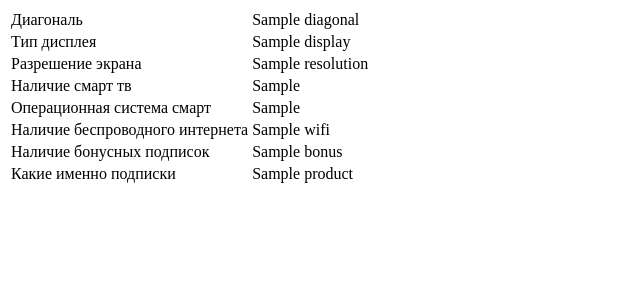
After one commit to bykoviu/Store, a Django app: template shop/mainapp/templates/tvset_specification.html in a window 1280 px wide. The commit adds this page. Shown: the top 300 px of the page, without its empty margins (0-640 px from the left). Run offline with Django 3.2, Linux system fonts and the light colour scheme; the template is opened without the code that fills it: most values are stand-ins (such as "Sample title", 1, 10 or a date in 2020).

Commit message:
add model Tvset

```diff
--- a/shop/mainapp/templates/base.html
+++ b/shop/mainapp/templates/base.html
@@ -27,7 +27,7 @@
   <!-- Navigation -->
   <nav class="navbar navbar-expand-lg navbar-dark bg-dark fixed-top">
     <div class="container">
-      <a class="navbar-brand" href="#">Start Bootstrap</a>
+      <a class="navbar-brand" href="{% url 'base' %}">Start Bootstrap</a>
       <button class="navbar-toggler" type="button" data-toggle="collapse" data-target="#navbarResponsive" aria-controls="navbarResponsive" aria-expanded="false" aria-label="Toggle navigation">
         <span class="navbar-toggler-icon"></span>
       </button>
--- a/shop/mainapp/templates/product_detail.html
+++ b/shop/mainapp/templates/product_detail.html
@@ -21,8 +21,10 @@
     <p class="pt-4">Характеристики:</p>
     {% if product.category.slug == 'smartphones' %}
         {% include 'smartphone_specification.html' %}
-    {% else %}
+    {% elif product.category.slug == 'notebooks' %}
         {% include 'notebook_specification.html' %}
+    {% elif product.category.slug == 'tvsets' %}
+        {% include 'tvset_specification.html' %}
     {% endif %}
 </div>
 
--- a/shop/mainapp/templates/smartphone_specification.html
+++ b/shop/mainapp/templates/smartphone_specification.html
@@ -25,7 +25,11 @@
       <td >Наличие SD карты</td>
       <td>{{ product.sd }}</td>
     </tr>
-     <tr>
+    <tr>
+      <td >максимальный объем карты памяти</td>
+      <td>{{ product.sd_volume_max }}</td>
+    </tr>
+    <tr>
       <td >Основная камера</td>
       <td>{{ product.main_cam_mp }}</td>
     </tr>
--- /dev/null
+++ b/shop/mainapp/templates/tvset_specification.html
@@ -0,0 +1,38 @@
+<table class="table">
+
+  <tbody>
+    <tr>
+      <td >Диагональ</td>
+      <td>{{ product.diagonal }}</td>
+    </tr>
+     <tr>
+      <td >Тип дисплея</td>
+      <td>{{ product.display }}</td>
+    </tr>
+     <tr>
+      <td >Разрешение экрана</td>
+      <td>{{ product.resolution }}</td>
+    </tr>
+     <tr>
+      <td >Наличие смарт тв</td>
+      <td>{{ product.smart_tv }}</td>
+    </tr>
+     <tr>
+      <td >Операционная система смарт</td>
+      <td>{{ product.os_smart_tv }}</td>
+    </tr>
+     <tr>
+      <td >Наличие беспроводного интернета</td>
+      <td>{{ product.wifi }}</td>
+    </tr>
+    <tr>
+      <td >Наличие бонусных подписок</td>
+      <td>{{ product.bonus }}</td>
+    </tr>
+    <tr>
+      <td >Какие именно подписки</td>
+      <td>{{ product.bonus_name }}</td>
+    </tr>
+
+  </tbody>
+</table>
--- a/shop/mainapp/views.py
+++ b/shop/mainapp/views.py
@@ -1,6 +1,6 @@
 from django.shortcuts import render
 from django.views.generic import DetailView
-from .models import Notebook, Smartphone
+from .models import Notebook, Smartphone, TvSet
 
 
 def index(request):
@@ -11,7 +11,8 @@ class ProductDetailView(DetailView):
 
     CT_MODEL_MODEL_CLASS = {
         'notebooks': Notebook,
-        'smartphones': Smartphone
+        'smartphones': Smartphone,
+        'tvsets': TvSet
     }
 
     def dispatch(self, request, *args, **kwargs):
```
Also changed, not shown: shop/mainapp/admin.py (+12 -0 lines), shop/mainapp/models.py (+27 -5 lines), shop/db.sqlite3, shop/mainapp/migrations/0008_auto_20210122_2254.py (added), shop/mainapp/migrations/0009_auto_20210122_2341.py (added), shop/mainapp/migrations/0010_tvset.py (added), shop/media/UE50.jpg (added), shop/media/aser_aspire.png (added), shop/media/asus_vivobook.jpg (added), shop/media/asus_zenbook.jpg (added), shop/media/iphone_11pro.jpg (added), shop/media/miezu_m6note.jpg (added), shop/media/xiaomi_redminote-9.png (added).
